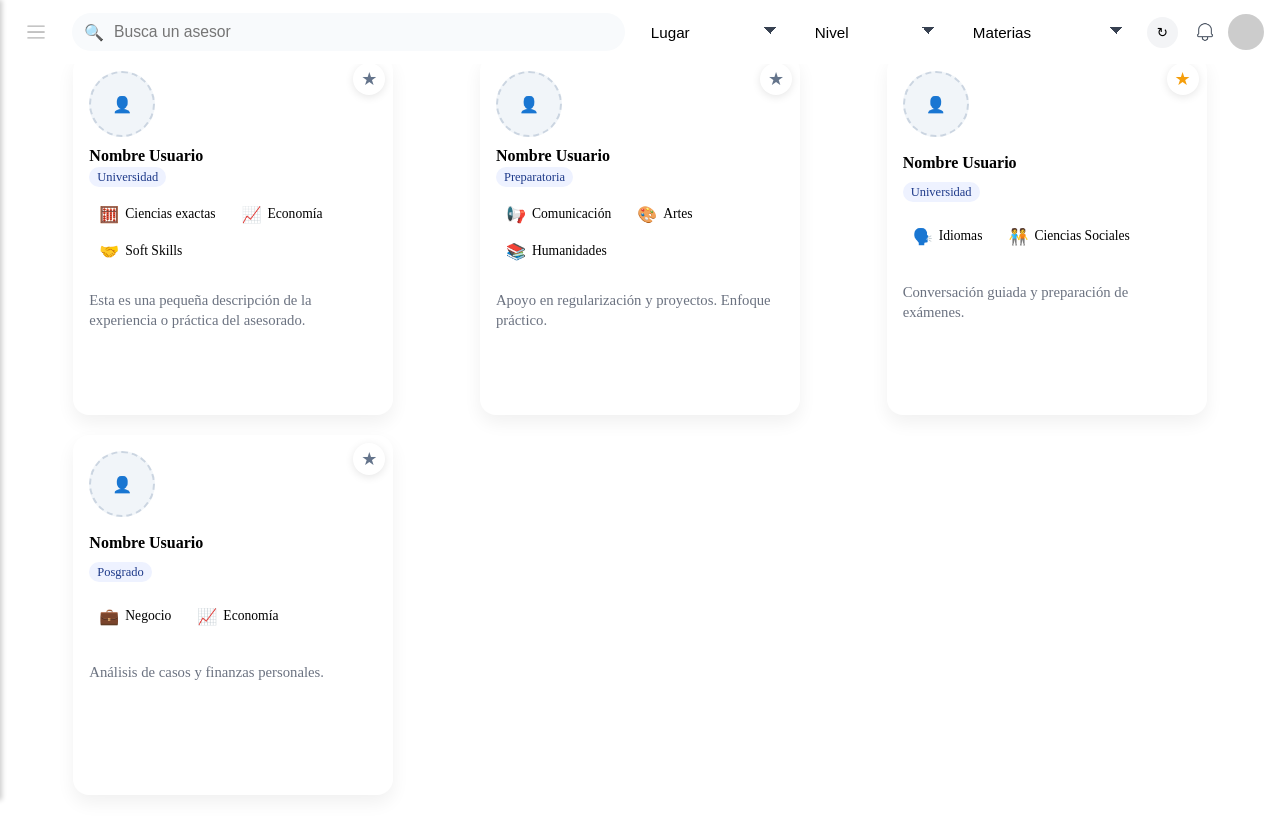
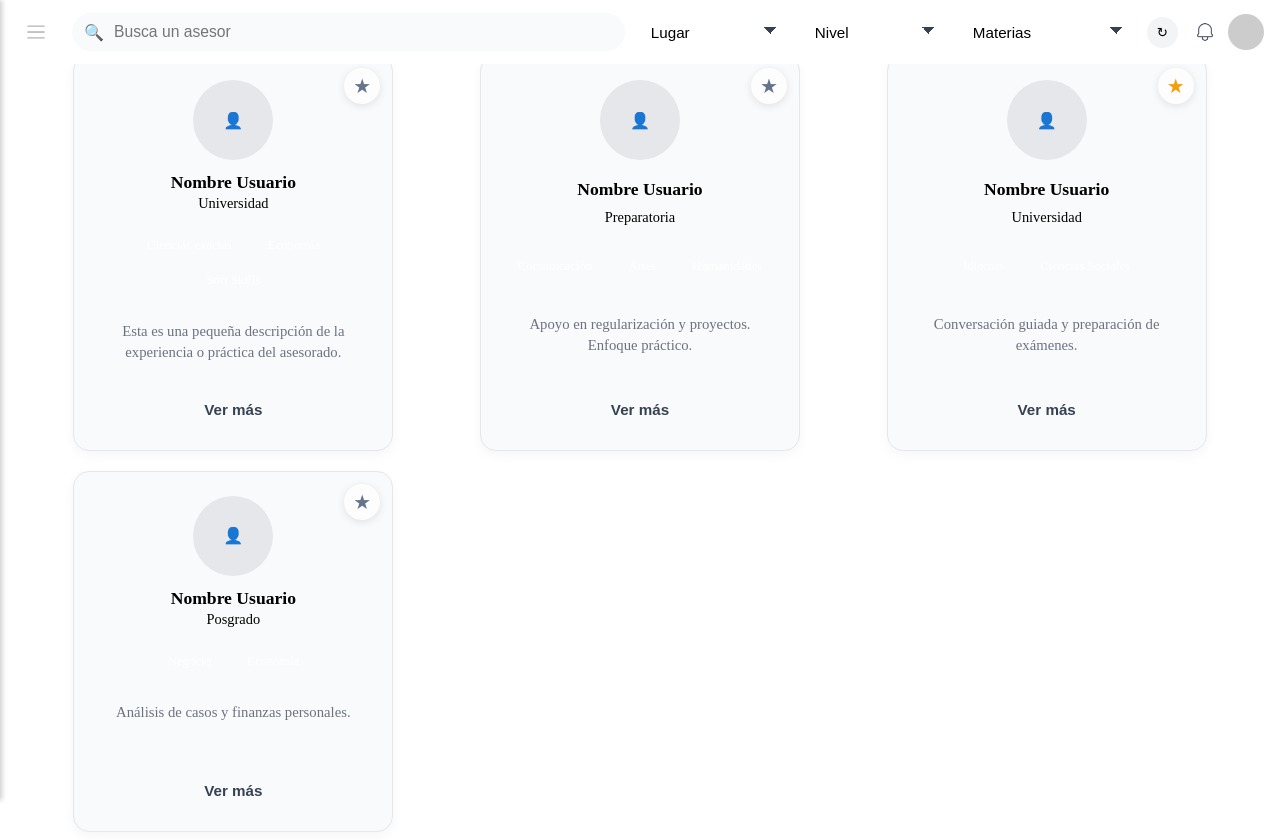
Before and after one commit to JDaniek/Agora-Frontend, an Angular app: page /student-home in a window 1280 px wide. Before the commit the page ends 816 px from the top, so only its background shows below. Built offline with nearby package versions, Linux system fonts and the light colour scheme.

Commit message:
Ajuste a vista student-home

```diff
--- a/src/app/pages/student-home/student-home.css
+++ b/src/app/pages/student-home/student-home.css
@@ -305,61 +305,69 @@ img {
 }
 
 /* =========================
-   CARD
+   CARD (Estilo corregido)
    ========================= */
 .card {
   position: relative;
   width: 100%;
   max-width: 320px;
-  min-height: 360px;
+  min-height: 360px; /* Mantenemos tu min-height */
   margin: 0 auto;
-  border: 1px solid var(--border);
+  border: 1px solid #e5e7eb; /* var(--border) */
   border-radius: 16px;
-  background: #fff;
-  padding: 16px;
-  box-shadow: 0 8px 18px rgba(0, 0, 0, 0.06);
+  background: #f9fafb; /* CAMBIO: Fondo gris claro como en la imagen */
+  padding: 24px 16px;  /* Ajuste de padding vertical */
+  box-shadow: 0 4px 12px rgba(0, 0, 0, 0.04); /* Sombra más sutil */
   transition: transform 0.08s ease, box-shadow 0.12s ease;
+
+  /* --- LA MAGIA ESTÁ AQUÍ --- */
   display: flex;
   flex-direction: column;
+  align-items: center; /* NUEVO: Centra todos los hijos horizontalmente */
   justify-content: space-between;
 }
 .card:hover {
   transform: translateY(-2px);
-  box-shadow: 0 10px 22px rgba(0, 0, 0, 0.08);
+  box-shadow: 0 8px 16px rgba(0, 0, 0, 0.06); /* Sombra sutil en hover */
 }
 
+/* Botón de favorito (ya estaba bien) */
 .fav {
   position: absolute;
-  top: 8px;
-  right: 8px;
+  top: 12px;
+  right: 12px;
   border: 0;
-  background: #fff;
+  background: #fdfdfd;
   border-radius: 9999px;
-  width: 32px;
-  height: 32px;
+  width: 36px;
+  height: 36px;
   box-shadow: 0 2px 8px rgba(0, 0, 0, 0.1);
   cursor: pointer;
   color: #64748b;
-  font-size: 18px;
+  font-size: 20px;
+  display: grid;
+  place-items: center;
 }
 .fav.on {
   color: #f59e0b;
 }
 
+/* Avatar */
 .card .avatar {
-  width: 66px;
-  height: 66px;
+  width: 80px;   /* CAMBIO: Ligeramente más grande */
+  height: 80px;  /* CAMBIO: Ligeramente más grande */
   border-radius: 9999px;
-  border: 2px dashed #cbd5e1;
+  border: none;  /* CAMBIO: Sin borde punteado */
   display: grid;
   place-items: center;
   overflow: hidden;
-  background: #f1f5f9;
-  color: #64748b;
-  margin-bottom: 8px;
+  background: #e5e7eb; /* CAMBIO: Fondo gris para el placeholder */
+  color: #9ca3af;     /* CAMBIO: Icono de placeholder más claro */
+  margin-bottom: 12px; /* CAMBIO: Más espacio */
 }
 .card .avatar.has-img {
-  border-style: solid;
+  border: 2px solid #fff; /* Opcional: borde blanco si hay imagen */
+  box-shadow: 0 0 0 1px #e5e7eb;
 }
 .card .avatar img {
   width: 100%;
@@ -367,69 +375,93 @@ img {
   object-fit: cover;
 }
 
+/* Nombre */
 .name {
   font-weight: 700;
   color: var(--text);
   margin-bottom: 2px;
-  font-size: 1rem;
+  font-size: 1.1rem; /* CAMBIO: Ligeramente más grande */
+  text-align: center;
 }
+
+/* Subtítulo (Nivel) */
 .sub {
   color: var(--muted);
   font-size: 0.9rem;
-  margin-bottom: 8px;
+  margin-bottom: 16px; /* CAMBIO: Más espacio */
+  text-align: center;
+  height: 1.2em; /* Asegura espacio aunque esté vacío */
 }
+/* CAMBIO: Hacemos que el chip parezca texto plano */
 .level-chip {
-  background: #eef2ff;
-  color: #1e3a8a;
-  padding: 3px 8px;
-  border-radius: 9999px;
-  font-size: 0.78rem;
+  background: none;
+  color: var(--muted); /* Hereda color */
+  padding: 0;
+  border-radius: 0;
+  font-size: 0.9rem; /* Hereda tamaño */
+  font-weight: 400; /* Normal */
 }
 
+/* Tags */
 .tags {
   display: flex;
   flex-wrap: wrap;
-  gap: 6px;
-  margin: 4px 0 8px;
+  gap: 8px;
+  margin: 4px 0 12px;
+  justify-content: center; /* NUEVO: Centra los tags como grupo */
 }
 .tag {
-  background: var(--chip-bg);
-  color: var(--blue);
-  padding: 6px 10px;
+  background: var(--blue-2); /* CAMBIO: Fondo azul sólido */
+  color: #fff;              /* CAMBIO: Texto blanco */
+  padding: 6px 14px;       /* CAMBIO: Un poco más de padding */
   border-radius: 9999px;
-  font-size: 0.85rem;
+  font-size: 0.8rem;
+  font-weight: 500;
   display: inline-flex;
   align-items: center;
   gap: 6px;
   max-width: 100%;
 }
 .tag .ico {
-  font-size: 1rem;
+  display: none; /* Oculta el icono por si no quitas el HTML */
 }
 
+/* Descripción */
 .desc {
   color: #6b7280;
   font-size: 0.92rem;
-  line-height: 1.35;
+  line-height: 1.4;
   display: -webkit-box;
-  -webkit-line-clamp: 3;
+  -webkit-line-clamp: 2; /* CAMBIO: 2 líneas como en la imagen */
   -webkit-box-orient: vertical;
   overflow: hidden;
-  min-height: 3.6em;
+  min-height: 2.8em; /* 1.4 * 2 */
+  text-align: center;  /* NUEVO: Texto centrado */
+  width: 100%;
+  max-width: 240px; /* Evita que se extienda demasiado */
 }
 
+/* Acciones (Contenedor del botón) */
 .actions {
   display: grid;
   justify-items: center;
-  margin-top: 8px;
+  margin-top: 16px; /* CAMBIO: Más espacio */
 }
+
+/* Botón "Ver más" */
 .see-more {
   border: 0;
-  background: var(--blue-2);
-  color: #fff;
-  padding: 8px 12px;
-  border-radius: 10px;
+  background: none;      /* CAMBIO: Sin fondo */
+  color: #374151;       /* CAMBIO: Color de texto oscuro */
+  padding: 8px 4px;      /* CAMBIO: Padding simple */
+  border-radius: 0;
   cursor: pointer;
+  font-weight: 600;      /* CAMBIO: Negrita */
+  font-size: 0.95rem;
+  transition: color 0.2s ease;
+}
+.see-more:hover {
+  color: var(--blue-2); /* Opcional: hover azul */
 }
 
 /* =========================
```
